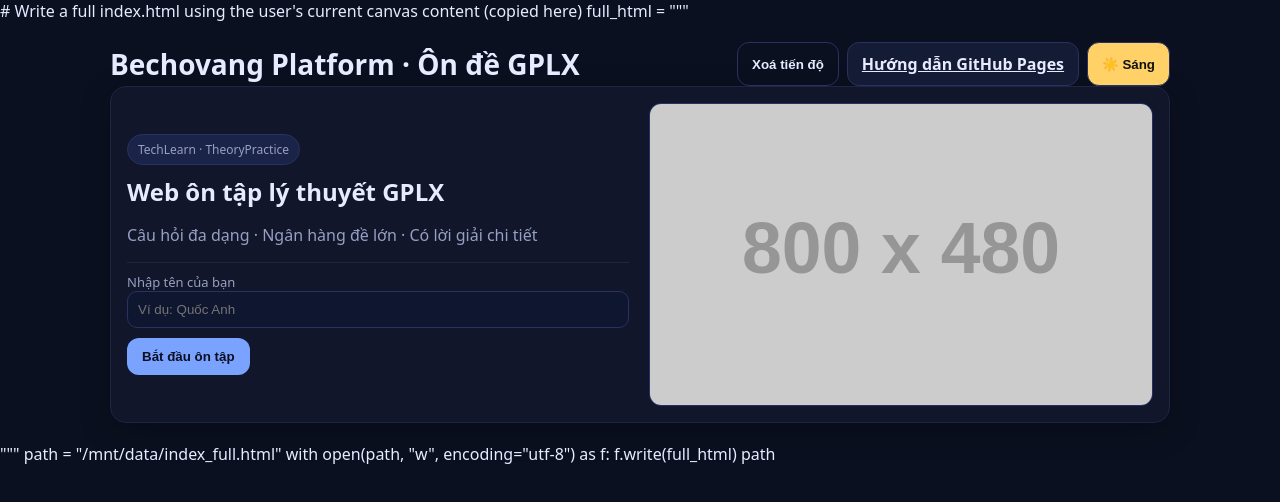
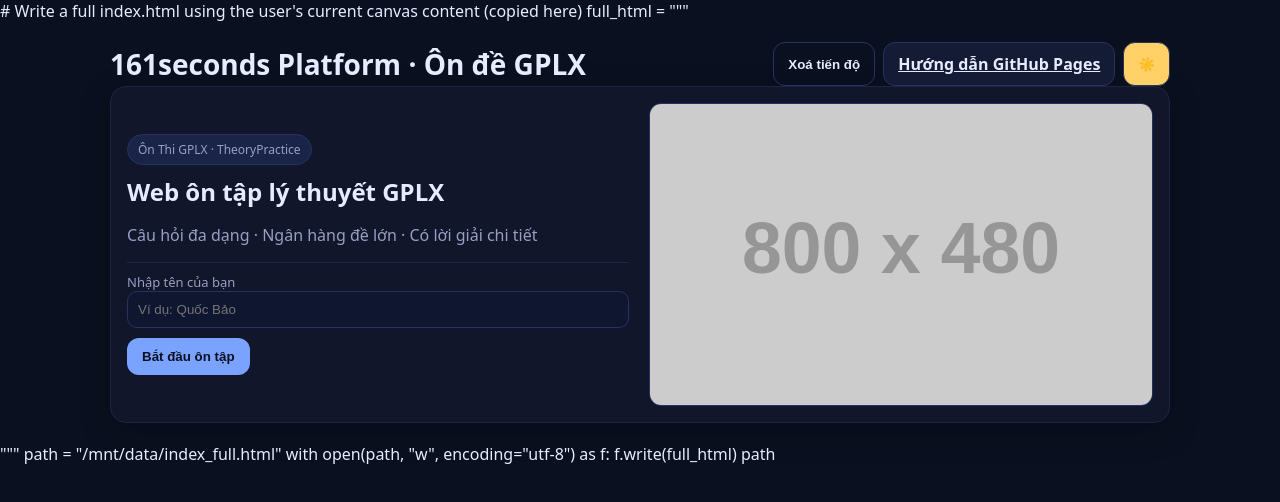
Before and after one commit to 161seconds/thi-bang-lai-xe, a plain HTML site: page index.html in a window 1280 px wide. Drawn offline with Linux system fonts and the light colour scheme; placeholder pictures from the web are drawn by us.

Commit message:
Update index.html

```diff
--- a/index.html
+++ b/index.html
@@ -73,7 +73,7 @@ full_html = """<!DOCTYPE html>
 <body class="dark">
   <div class="container">
     <header>
-      <h1>Bechovang Platform · Ôn đề GPLX</h1>
+      <h1>161seconds Platform · Ôn đề GPLX</h1>
       <div class="row">
         <button class="btn ghost" id="btnReset">Xoá tiến độ</button>
         <a class="btn" href="https://pages.github.com/" target="_blank" rel="noopener">Hướng dẫn GitHub Pages</a>
@@ -85,12 +85,12 @@ full_html = """<!DOCTYPE html>
     <section class="card" id="homeView">
       <div class="row" style="justify-content:space-between;align-items:center;gap:20px;flex-wrap:wrap">
         <div style="flex:1;min-width:260px">
-          <div class="pill">TechLearn · TheoryPractice</div>
+          <div class="pill">Ôn Thi GPLX · TheoryPractice</div>
           <h2 style="margin:10px 0 6px">Web ôn tập lý thuyết GPLX</h2>
           <p class="muted">Câu hỏi đa dạng · Ngân hàng đề lớn · Có lời giải chi tiết</p>
           <div class="divider"></div>
           <label>Nhập tên của bạn</label>
-          <input id="inpName" type="text" placeholder="Ví dụ: Quốc Anh" />
+          <input id="inpName" type="text" placeholder="Ví dụ: Quốc Bảo" />
           <div class="row" style="margin-top:10px">
             <button class="btn primary" id="btnGoStart">Bắt đầu ôn tập</button>
           </div>
@@ -178,7 +178,7 @@ full_html = """<!DOCTYPE html>
     function applyTheme(){
       document.body.className = theme;
       const b = document.getElementById('btnTheme');
-      if(b){ b.textContent = theme==='dark' ? '☀️ Sáng' : '🌙 Tối'; }
+      if(b){ b.textContent = theme==='dark' ? '☀️' : '🌙'; }
     }
     function toggleTheme(){ theme = theme==='dark' ? 'light' : 'dark'; localStorage.setItem('THEME', theme); applyTheme(); }
     applyTheme();
```
